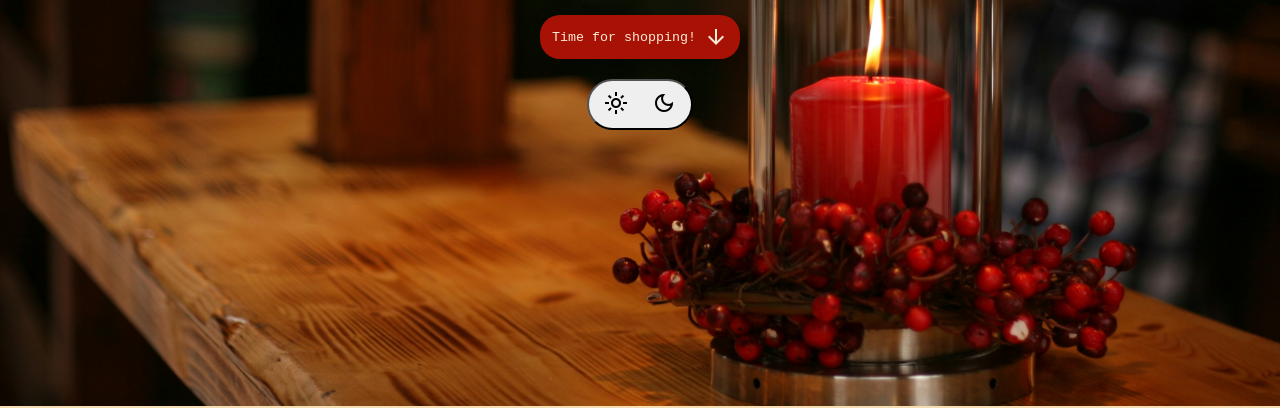
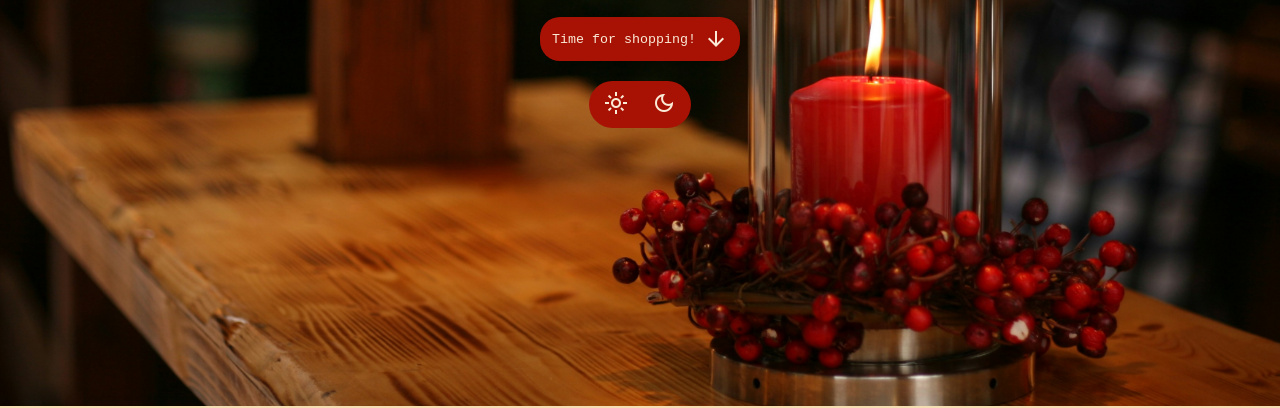
Before and after one commit to ellinorjohansson/christmas-shop, a website: page index.html in a window 1280 px wide. Shown: the part 394-802 px from the top of the page. Drawn offline with nearby package versions, Linux system fonts and the light colour scheme; a web font is replaced by a local one.

Commit message:
💄Style on dark/light switch btn

```diff
--- a/css/_mobile.scss
+++ b/css/_mobile.scss
@@ -270,6 +270,12 @@
             padding: 10px 15px 10px 15px;
             border-radius: 30px;
             cursor: pointer;
+            background-color: $background-button-color;
+            border: none;
+            color: $secondary-text-color;
+            &:hover {
+                background-color: $secondary-background-button-color;
+            }
         }
     }
 }
```
Also changed, not shown: css/style.css.
